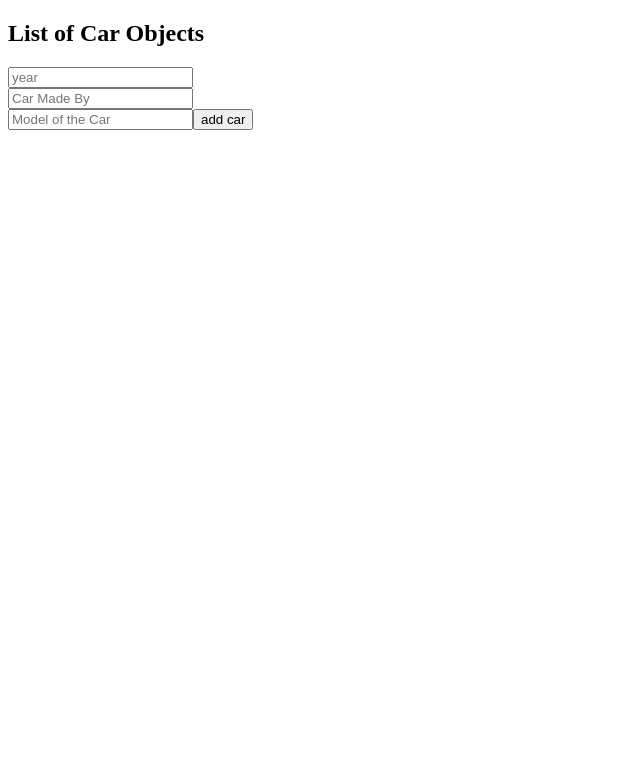
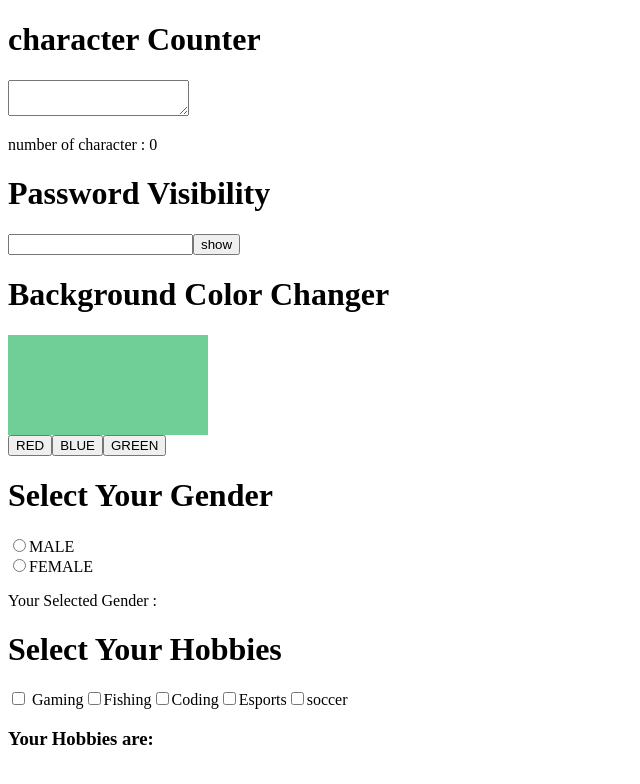
Before and after one commit to mdyasinreza1510/LEARNING_REACT, a React (Vite) app in the folder project1/: page / in a window 1280 px wide. Shown: the top 784 px of the page, without its empty margins (0-640 px from the left). Built offline with nearby package versions, Linux system fonts and the light colour scheme.

Commit message:
practiced a hobby selector

```diff
--- a/project1/src/App.jsx
+++ b/project1/src/App.jsx
@@ -212,26 +212,26 @@
 
 //..............................................updating array in state.............................................................
 
-import Arrayupdate from './Mycomponent.jsx'
-function App(){
+// import Arrayupdate from './Mycomponent.jsx'
+// function App(){
 
-     return(
+//      return(
 
-                    <Arrayupdate></Arrayupdate>
+//                     <Arrayupdate></Arrayupdate>
 
 
-               );
+//                );
 
-          }
-          export default App
+//           }
+//           export default App
 
 //...........................................practice................................
 
-// import Practice from './Practice.jsx'
+import Practice from './Practice.jsx'
 
-// function App(){
-//      return(
-//            <Practice></Practice>
-//      );
-// }
-// export default App
+function App(){
+     return(
+           <Practice></Practice>
+     );
+}
+export default App
--- a/project1/src/Mycomponent.jsx
+++ b/project1/src/Mycomponent.jsx
@@ -294,63 +294,63 @@ import React, { useState } from 'react';
 
 
 // .......................................................................UPDATING ARRAY OF OBJECTS..............................................................
-function Arrayupdate(){
-    const [cars,setcars]=useState([]);
-    const [caryear, setcaryear]=useState();
-    const [carmake, setcarmake]=useState("");
-    const [carmodel, setcarmodel]=useState("");
-//now we make 5 fun o add car, remove car,caryear,carmake, carmodel;
+// function Arrayupdate(){
+//     const [cars,setcars]=useState([]);
+//     const [caryear, setcaryear]=useState();
+//     const [carmake, setcarmake]=useState("");
+//     const [carmodel, setcarmodel]=useState("");
+// //now we make 5 fun o add car, remove car,caryear,carmake, carmodel;
 
-function addcar(){
-   // yaha pe hmne ek newcar object banay as an array jisme uske property ko add kiya
-   // fir setcars ko use krke purani aur new values ko add kiya
-   //aur inouts ko reset kiya
-    const newcar={year:caryear,
-                  make:carmake,
-                  model:carmodel}
+// function addcar(){
+//    // yaha pe hmne ek newcar object banay as an array jisme uske property ko add kiya
+//    // fir setcars ko use krke purani aur new values ko add kiya
+//    //aur inouts ko reset kiya
+//     const newcar={year:caryear,
+//                   make:carmake,
+//                   model:carmodel}
 
-                  setcars([...cars, newcar]);
-                  setcaryear();
-                  setcarmake("")
-                  setcarmodel("")
+//                   setcars([...cars, newcar]);
+//                   setcaryear();
+//                   setcarmake("")
+//                   setcarmodel("")
 
-}
-function removecar(index){
-    setcars(cars.filter((_,i) => i!==index))
+// }
+// function removecar(index){
+//     setcars(cars.filter((_,i) => i!==index))
 
-}
-function Caryearchange(event){
-    setcaryear(event.target.value)
-}
-function Carmakechange(event){
-     setcarmake(event.target.value)
-}
-function Carmodelchange(event){
-     setcarmodel(event.target.value)
-}
+// }
+// function Caryearchange(event){
+//     setcaryear(event.target.value)
+// }
+// function Carmakechange(event){
+//      setcarmake(event.target.value)
+// }
+// function Carmodelchange(event){
+//      setcarmodel(event.target.value)
+// }
 
-    return(
-      <>
-      <div>
-        <h2>List of Car Objects</h2>
-        <ul>
-            {cars.map((car,index) =>
-            <li onClick={()=>{removecar(index)}} key={index}>
-                {car.year} {car.make} {car.model}
+//     return(
+//       <>
+//       <div>
+//         <h2>List of Car Objects</h2>
+//         <ul>
+//             {cars.map((car,index) =>
+//             <li onClick={()=>{removecar(index)}} key={index}>
+//                 {car.year} {car.make} {car.model}
 
-            </li>)}
+//             </li>)}
 
-        </ul>
+//         </ul>
 
-        <input type="number" placeholder='year'  value={caryear} onChange={Caryearchange}/>
-        <br />
-        <input type="text"  value={carmake} onChange={Carmakechange} placeholder='Car Made By'/>
-        <br />
-        <input type="text"  value={carmodel} onChange={Carmodelchange} placeholder='Model of the Car'/>
-        <button  onClick={addcar}>add car</button>
-      </div>
+//         <input type="number" placeholder='year'  value={caryear} onChange={Caryearchange}/>
+//         <br />
+//         <input type="text"  value={carmake} onChange={Carmakechange} placeholder='Car Made By'/>
+//         <br />
+//         <input type="text"  value={carmodel} onChange={Carmodelchange} placeholder='Model of the Car'/>
+//         <button  onClick={addcar}>add car</button>
+//       </div>
 
-      </>
-    );
-}
-export default Arrayupdate
+//       </>
+//     );
+// }
+// export default Arrayupdate
--- a/project1/src/Practice.jsx
+++ b/project1/src/Practice.jsx
@@ -50,6 +50,33 @@ function female(){
 }
 
 
+
+//HOBBIES SELECTOR...............
+
+const [hobbies, sethobbies]=useState([]);
+
+
+function selectedhobbies(event){
+    const value= event.target.value;
+    const checked=event.target.checked;
+
+    if (checked){
+        sethobbies([...hobbies, value]);
+    }
+
+    else
+        {
+        // filter() new array banata hai
+      // Jo hobby unchecked hui usko remove kar do
+        sethobbies( hobbies.filter((hobby)=> hobby !==value));
+
+        }
+}
+
+
+
+
+
     return(
         <>
         <h1>character Counter</h1>
@@ -94,6 +121,44 @@ function female(){
      </p>
 </div>
 
+
+
+{/*HOBBIES SELECTOR................................. */}
+
+
+<div>
+    <h1>Select Your Hobbies</h1>
+    <label>
+{/* jaise hi input ka value change hoga fir check hoga ki checked hai ya nahi
+ if yes then wo list me add hojayega */}
+    <input  onChange={selectedhobbies} type="checkbox" value="Gaming"/> Gaming
+    <input  onChange={selectedhobbies} type="checkbox" value="Fishing"/>Fishing
+    <input  onChange={selectedhobbies} type="checkbox"  value="Coding"/>Coding
+    <input  onChange={selectedhobbies} type="checkbox"  value="Esports"/>Esports
+    <input  onChange={selectedhobbies} type="checkbox"  value="soccer"/>soccer
+</label>
+    <h3>Your Hobbies are:</h3>
+    <ul>
+        {/* map() se hobbies show kar rahe hain
+        aur hobby ya koi bhi para meter jo map me define hota hai wo
+        array ka singl elemnthoota hai
+        like gaming = 0
+        fishing=1 etc*/}
+
+
+        {hobbies.map((hobby,index) => (
+        <li key={index}>
+        {hobby}
+        </li>
+        ))}
+
+    </ul>
+
+
+
+
+</div>
+
         </>
 
     );
```
